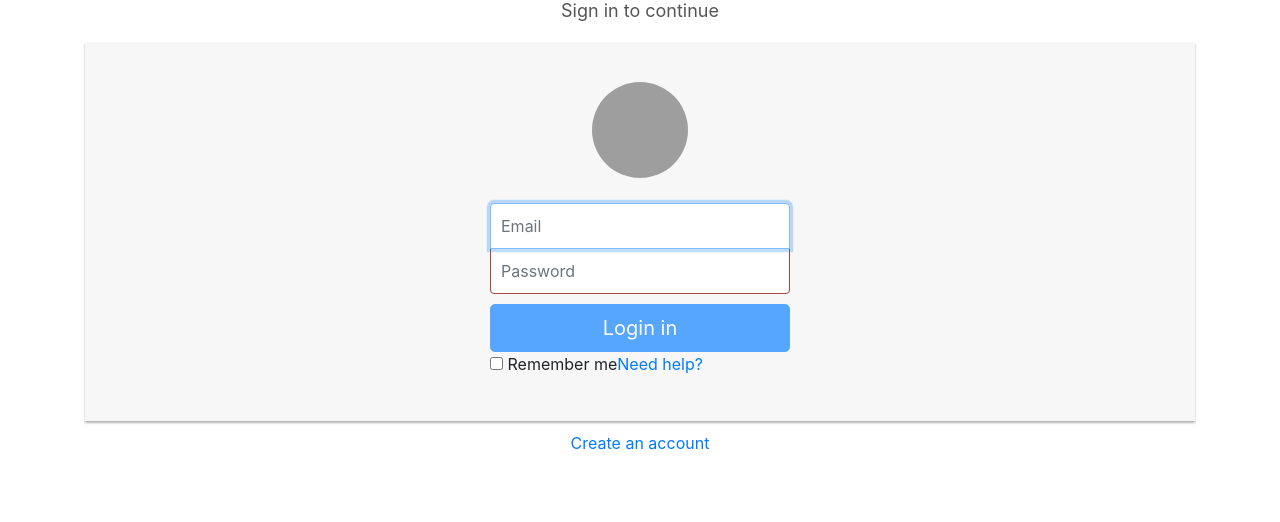
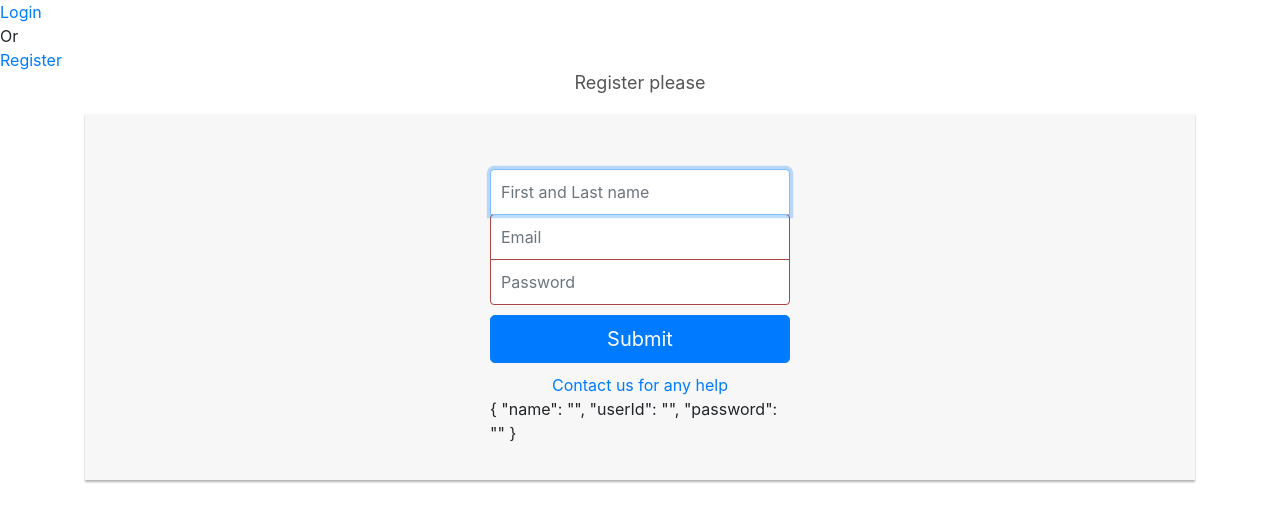
Before and after one commit to ajayrcdev/ngforms, an Angular app in the folder client/: page /register in a window 1280 px wide. Shown: the top 522 px of the page. Built offline with nearby package versions, Linux system fonts and the light colour scheme; grey boxes are pictures that could not be loaded.

Commit message:
feature(register): create register form using ReactiveForms

```diff
--- a/client/src/app/app.component.html
+++ b/client/src/app/app.component.html
@@ -1,2 +1,5 @@
 <!--The content below is only a placeholder and can be replaced.-->
-<login-form></login-form>
+<a routerLink="/login" routerLinkActive="active"> Login </a>
+<br/> Or <br/>
+<a routerLink="/register"> Register </a>
+<router-outlet></router-outlet>
--- a/client/src/app/app.module.ts
+++ b/client/src/app/app.module.ts
@@ -1,21 +1,32 @@
 import { BrowserModule } from '@angular/platform-browser';
 import { NgModule } from '@angular/core';
-import { FormsModule } from '@angular/forms';
+import { FormsModule, ReactiveFormsModule } from '@angular/forms';
+import { RouterModule, Routes } from '@angular/router';
 
 import { ButtonsModule } from 'ngx-bootstrap/buttons';
 
 import { AppComponent } from './app.component';
 import { LoginFormComponent } from "./login/login-form.component";
+import { RegisterFormComponent } from "./register/register-form.component";
+
+let appRoutes: Routes = [
+  { path: 'register', component: RegisterFormComponent },
+  { path: 'login', component: LoginFormComponent },
+  { path: '**', component: AppComponent }
+];
 
 @NgModule({
   declarations: [
     AppComponent,
-    LoginFormComponent
+    LoginFormComponent,
+    RegisterFormComponent
   ],
   imports: [
     BrowserModule,
     ButtonsModule.forRoot(),
-    FormsModule
+    FormsModule,
+    ReactiveFormsModule,
+    RouterModule.forRoot(appRoutes)
   ],
   providers: [],
   bootstrap: [AppComponent]
--- a/client/src/app/login/login-form.component.html
+++ b/client/src/app/login/login-form.component.html
@@ -41,7 +41,7 @@
                 <!--{{userId}} - {{password}}-->
                 </form>
             </div>
-            <a href="#" class="text-center new-account">Create an account </a>
+            <a routerLink="/register" class="text-center new-account">Create an account </a>
         </div>
     </div>
 </div>
--- /dev/null
+++ b/client/src/app/register/register-form.component.html
@@ -0,0 +1,34 @@
+<div class="container">
+    <div class="row">
+        <div class="col-sm-12">
+            <h1 class="text-center login-title"> Register please </h1>
+            <div class="account-wall">
+                <form class="form-signin" name="registerForm" [formGroup]="registerForm" novalidate>
+                    <input type="text" class="form-control" required autofocus
+                        name="name"
+                        formControlName="name"
+                        placeholder="First and Last name"
+                        minlength="10"
+                        maxlength="100"
+                    >
+                    <input type="text" class="form-control" placeholder="Email" required
+                        name="userId"
+                        formControlName="userId"
+                        minlength="10" maxlength="100" email
+                    >
+                    <input type="password" class="form-control" placeholder="Password" required
+                        name="password"
+                        formControlName="password"
+                        pattern="(?=.*\d)(?=.*[a-z])(?=.*[A-Z])(?=.*[!@#\$%\^&\*])[0-9a-zA-Z!@#\$%\^&\*]{8,}$"
+                    >
+
+                    <button class="btn btn-lg btn-primary btn-block" type="submit">
+                        Submit
+                    </button>
+                    <a routerLink="contactUs" class="text-center new-account">Contact us for any help </a>
+                    {{registerForm.value | json}}
+                </form>
+            </div>
+        </div>
+    </div>
+</div>
--- /dev/null
+++ b/client/src/app/register/register-form.component.ts
@@ -0,0 +1,36 @@
+import { Component, OnInit } from '@angular/core';
+import { FormGroup, FormControl, Validators } from "@angular/forms";
+import { User } from "../models/user";
+
+@Component({
+    selector: 'register-form',
+    templateUrl: 'register-form.component.html'
+})
+export class RegisterFormComponent implements OnInit {
+
+    registerForm: FormGroup;
+    user: User;
+
+    constructor() {
+    }
+
+    ngOnInit() {
+        this.user = {
+            id: 0,
+            name: 'asdfg',
+            userId: '',
+            password: '',
+            isActive: 0
+        }
+
+        this.buildForm(this.user);
+    }
+
+    buildForm(user:User) {
+        this.registerForm = new FormGroup({
+            name: new FormControl('' , [Validators.required]),
+            userId: new FormControl( '', [Validators.required, Validators.email] ),
+            password: new FormControl('', [Validators.required])
+        });
+    }
+}
```
